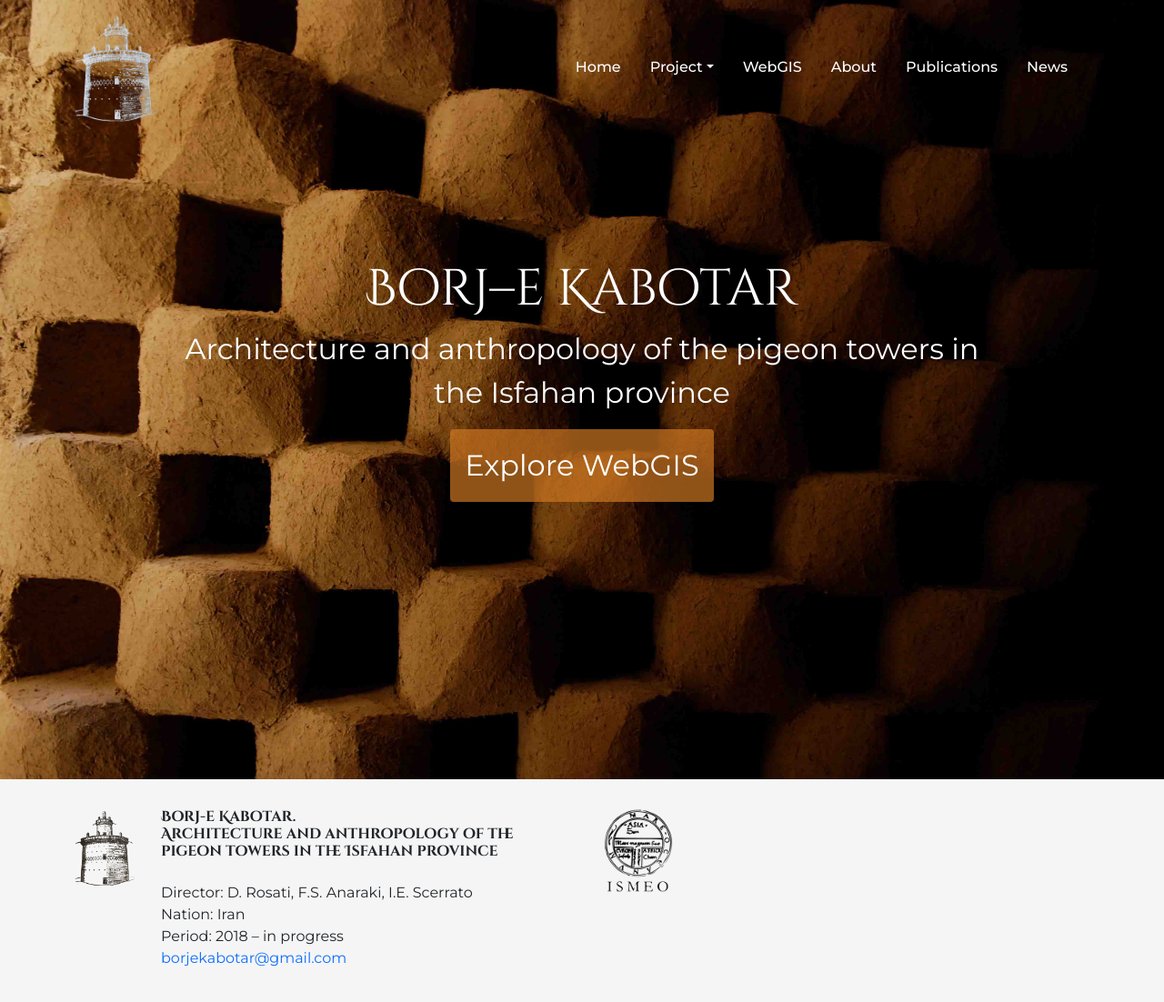
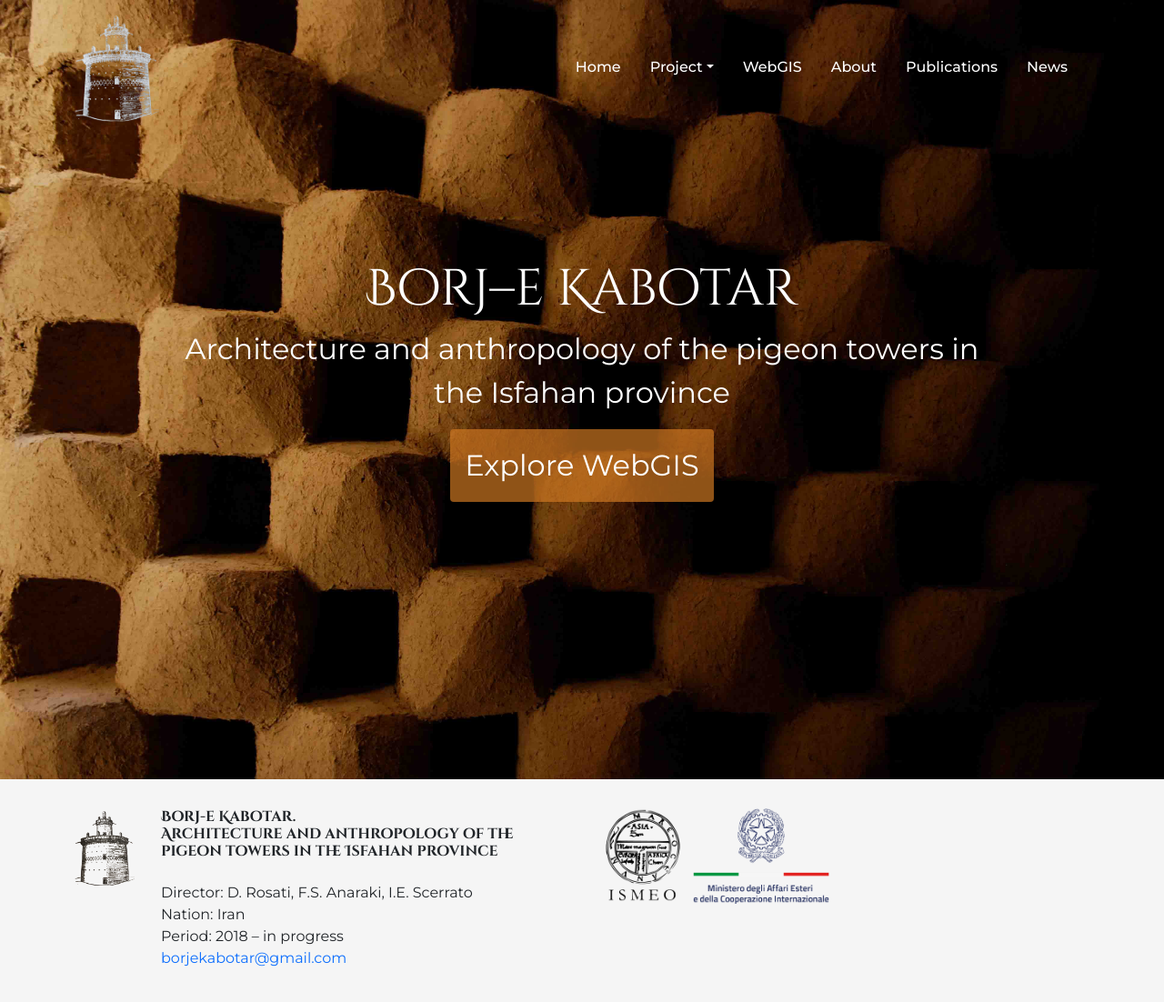
Before and after one commit to ddomizia/borjekabotar, a Gatsby site: page / in a window 1280 px wide. Shown: the whole page at 91% size. Built offline with nearby package versions, Linux system fonts and the light colour scheme; Gatsby itself is replaced by a stand-in of ours.

Commit message:
Aggiunto logo nel Footer

```diff
--- a/src/components/Footer.js
+++ b/src/components/Footer.js
@@ -33,11 +33,19 @@ const Footer = () => {
                   </a>
                 </p>
               </Col>
-              <Col className="partner">
+              <Col>
                 <StaticImage
                   src="../../static/logos/ismeo.png"
                   alt="Logo Borj-e Kabotar"
-                  width="100"
+                  width="110"
+                  placeholder="blurred"
+                  objectFit="contain"
+                  className="partner"
+                />
+                <StaticImage
+                  src="../../static/logos/min_aff_est.png"
+                  alt="Logo Borj-e Kabotar"
+                  width="150"
                   placeholder="blurred"
                   objectFit="contain"
                 />
@@ -74,5 +82,8 @@ const Wrapper = styled.section`
   .partner img {
     filter: invert(100%);
   }
+  img {
+    margin-right: 2rem;
+  }
 `;
 export default Footer;
```
Also changed, not shown: static/logos/min_aff_est.png (added), static/logos/padova_uni.png (added).
